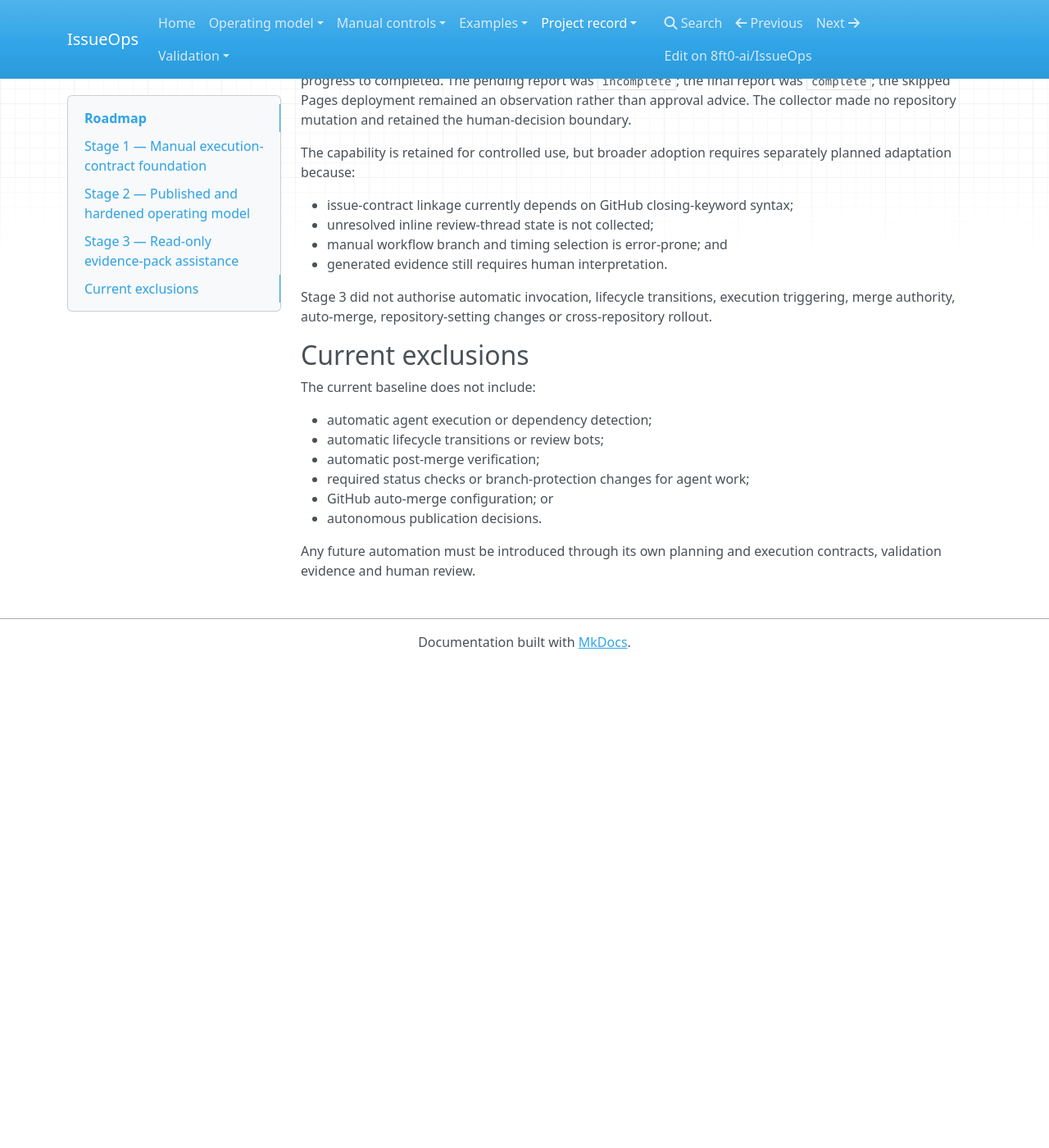
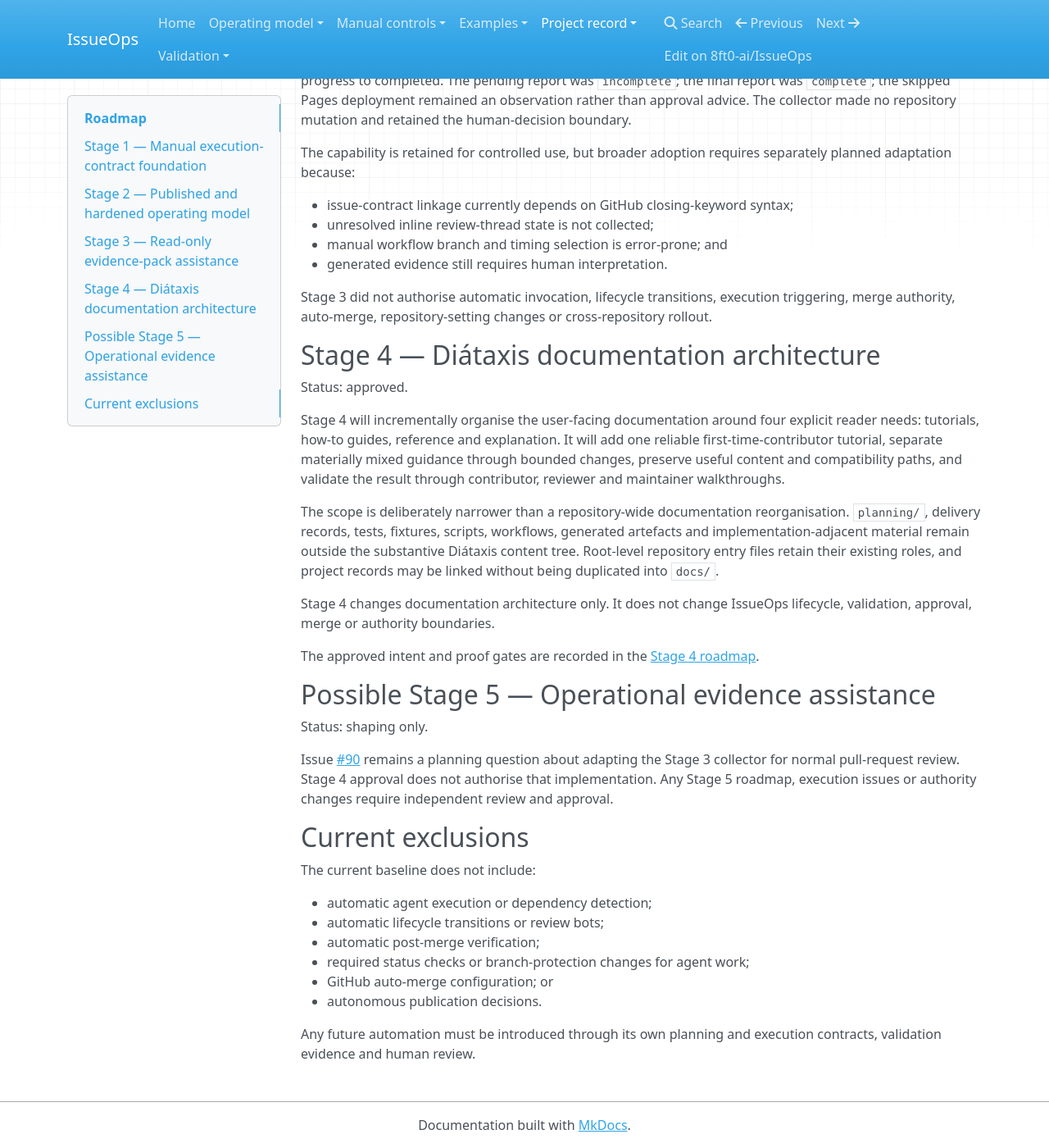
Before and after one commit to 8ft0-ai/IssueOps, an MkDocs documentation site: the page built from docs/roadmap.md, in a window 1280 px wide and 1400 px high, scrolled down 956 px. Shown: the whole window at 82% size. Built offline with MkDocs 1.6.1, drawn with Linux system fonts in a browser that asks for light colours; nearby versions of some CDN libraries; before the commit the page ends 1767 px from its top, so only the background shows below that.

Commit message:
Reflect the approved Stage 4 roadmap publicly

```diff
--- a/docs/roadmap.md
+++ b/docs/roadmap.md
@@ -2,7 +2,7 @@
 
 IssueOps develops the operating model in deliberate stages. Each stage must preserve the central contract: the issue bounds the work, the pull request carries evidence, and a human retains approval authority.
 
-This page is the concise public roadmap. Detailed stage intent, delivery evidence and close-out records live in the top-level `planning/` control surface. GitHub issues, pull requests, reviews, commits and workflow runs remain the canonical detailed audit trail.
+This page is the concise public roadmap. Detailed stage intent, delivery evidence and close-out records live in the top-level [`planning/`](https://github.com/8ft0-ai/IssueOps/tree/main/planning) control surface. GitHub issues, pull requests, reviews, commits and workflow runs remain the canonical detailed audit trail.
 
 ## Stage 1 — Manual execution-contract foundation
 
@@ -39,6 +39,24 @@ The capability is retained for controlled use, but broader adoption requires sep
 
 Stage 3 did not authorise automatic invocation, lifecycle transitions, execution triggering, merge authority, auto-merge, repository-setting changes or cross-repository rollout.
 
+## Stage 4 — Diátaxis documentation architecture
+
+Status: approved.
+
+Stage 4 will incrementally organise the user-facing documentation around four explicit reader needs: tutorials, how-to guides, reference and explanation. It will add one reliable first-time-contributor tutorial, separate materially mixed guidance through bounded changes, preserve useful content and compatibility paths, and validate the result through contributor, reviewer and maintainer walkthroughs.
+
+The scope is deliberately narrower than a repository-wide documentation reorganisation. `planning/`, delivery records, tests, fixtures, scripts, workflows, generated artefacts and implementation-adjacent material remain outside the substantive Diátaxis content tree. Root-level repository entry files retain their existing roles, and project records may be linked without being duplicated into `docs/`.
+
+Stage 4 changes documentation architecture only. It does not change IssueOps lifecycle, validation, approval, merge or authority boundaries.
+
+The approved intent and proof gates are recorded in the [Stage 4 roadmap](https://github.com/8ft0-ai/IssueOps/blob/main/planning/roadmap/stage-04-diataxis-documentation-architecture.md).
+
+## Possible Stage 5 — Operational evidence assistance
+
+Status: shaping only.
+
+Issue [#90](https://github.com/8ft0-ai/IssueOps/issues/90) remains a planning question about adapting the Stage 3 collector for normal pull-request review. Stage 4 approval does not authorise that implementation. Any Stage 5 roadmap, execution issues or authority changes require independent review and approval.
+
 ## Current exclusions
 
 The current baseline does not include:
```
